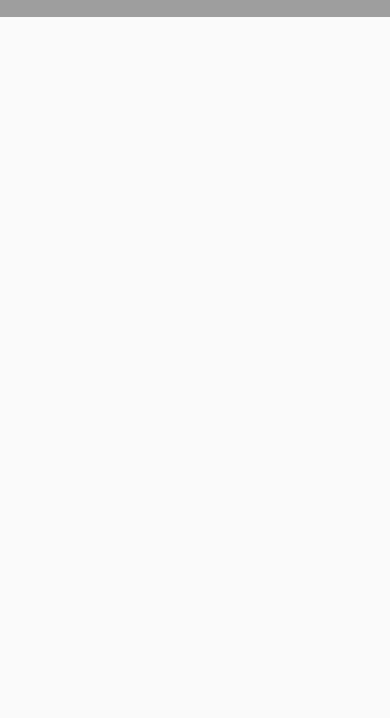
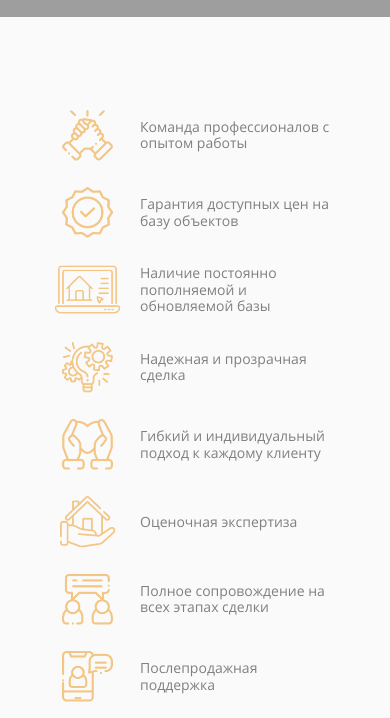
Before and after one commit to BRITVA-hp/Turkey, a website: page index.html in a window 390 px wide. Shown: the part 425-1143 px from the top of the page. Before the commit the page ends 844 px from the top, so only its background shows below. Drawn offline with Linux system fonts and the light colour scheme; grey boxes are pictures that could not be loaded; files whose address does not match are found by name.

Commit message:
advantages

```diff
--- a/index.html
+++ b/index.html
@@ -96,7 +96,49 @@
 
         <section class="section advantages">
             <div class="container advantages__container">
+                <div class="advantages__row">
 
+                    <div class="advantages__card">
+                        <img src="img/advantages/logo1.png" alt="trust" class="advantages__card__img">
+                        <p class="advantages__card__text">Команда <br> профессионалов <br> с опытом работы</p>
+                    </div>
+
+                    <div class="advantages__card">
+                        <img src="img/advantages/logo2.png" alt="trust" class="advantages__card__img">
+                        <p class="advantages__card__text">Гарантия <br> доступных цен на <br> базу объектов</p>
+                    </div>
+
+                    <div class="advantages__card">
+                        <img src="img/advantages/logo3.png" alt="trust" class="advantages__card__img">
+                        <p class="advantages__card__text">Наличие постоянно <br> пополняемой и <br> обновляемой базы</p>
+                    </div>
+
+                    <div class="advantages__card">
+                        <img src="img/advantages/logo4.png" alt="trust" class="advantages__card__img">
+                        <p class="advantages__card__text">Надежная и <br> прозрачная сделка</p>
+                    </div>
+
+                    <div class="advantages__card">
+                        <img src="img/advantages/logo5.png" alt="trust" class="advantages__card__img">
+                        <p class="advantages__card__text">Гибкий и <br> индивидуальный подход <br> к каждому клиенту</p>
+                    </div>
+
+                    <div class="advantages__card">
+                        <img src="img/advantages/logo6.png" alt="trust" class="advantages__card__img">
+                        <p class="advantages__card__text">Оценочная <br> экспертиза</p>
+                    </div>
+
+                    <div class="advantages__card">
+                        <img src="img/advantages/logo7.png" alt="trust" class="advantages__card__img">
+                        <p class="advantages__card__text">Полное <br> сопровождение на <br> всех этапах сделки</p>
+                    </div>
+
+                    <div class="advantages__card">
+                        <img src="img/advantages/logo8.png" alt="trust" class="advantages__card__img">
+                        <p class="advantages__card__text">Послепродажная <br> поддержка</p>
+                    </div>
+
+                </div>
             </div>
         </section>
         <!-- /.section advantages -->
--- a/sass/_media.sass
+++ b/sass/_media.sass
@@ -1,4 +1,16 @@
 @media screen and ( max-width: 1200px )
+    .advantages
+        padding-top: 125px
+        padding-bottom: 125px
+        &__row
+            grid-row-gap: 80px
+        &__card
+            &__img
+                width: 94px
+                margin-bottom: 15px
+            &__text
+                font-size: 16px
+
     .main
         padding-top: 200px
         padding-bottom: 150px
@@ -19,6 +31,18 @@
             width: 220px
 
 @media screen and ( max-width: 991px )
+    .advantages
+        padding-top: 80px
+        padding-bottom: 80px
+        &__row
+            grid-row-gap: 60px
+        &__card
+            &__img
+                width: 65px
+            &__text
+                font-size: 14px
+                line-height: 120%
+
     .main
         padding-top: 16px
         padding-bottom: 20px
@@ -60,7 +84,34 @@
         &__button
             display: none
 
+@media screen and ( max-width: 767px )
+    .advantages
+        &__row
+            display: flex
+            justify-content: center
+            flex-wrap: wrap
+            grid-gap: 0
+        &__card
+            display: flex
+            align-items: center
+            width: 280px
+            text-align: left
+            margin: 12px
+            &__img
+                margin-bottom: 0
+                margin-right: 20px
+            &__text
+                max-width: none
+                margin: 0
+                br
+                    display: none
+
+
 @media screen and ( max-width: 575px )
+    .advantages
+        &__card
+            margin: 12px 0
+
     .main
         padding-left: 12px
         padding-right: 12px
--- a/sass/style.sass
+++ b/sass/style.sass
@@ -4,5 +4,6 @@
 @import grid.sass
 @import templates/header.sass
 @import templates/main.sass
+@import templates/advantages.sass
 @import templates/footer.sass
 @import media.sass
--- /dev/null
+++ b/sass/templates/_advantages.sass
@@ -0,0 +1,14 @@
+.advantages
+    padding-top: 160px
+    padding-bottom: 160px
+    &__row
+        display: grid
+        grid-template-columns: repeat(auto-fill, 25%)
+        grid-row-gap: 110px
+    &__card
+        text-align: center
+        &__img
+            margin-bottom: 20px
+        &__text
+            max-width: 255px
+            margin: auto
```
Also changed, not shown: css/style.css, img/advantages/logo1.png (added), img/advantages/logo2.png (added), img/advantages/logo3.png (added), img/advantages/logo4.png (added), img/advantages/logo5.png (added), img/advantages/logo6.png (added), img/advantages/logo7.png (added), img/advantages/logo8.png (added).
